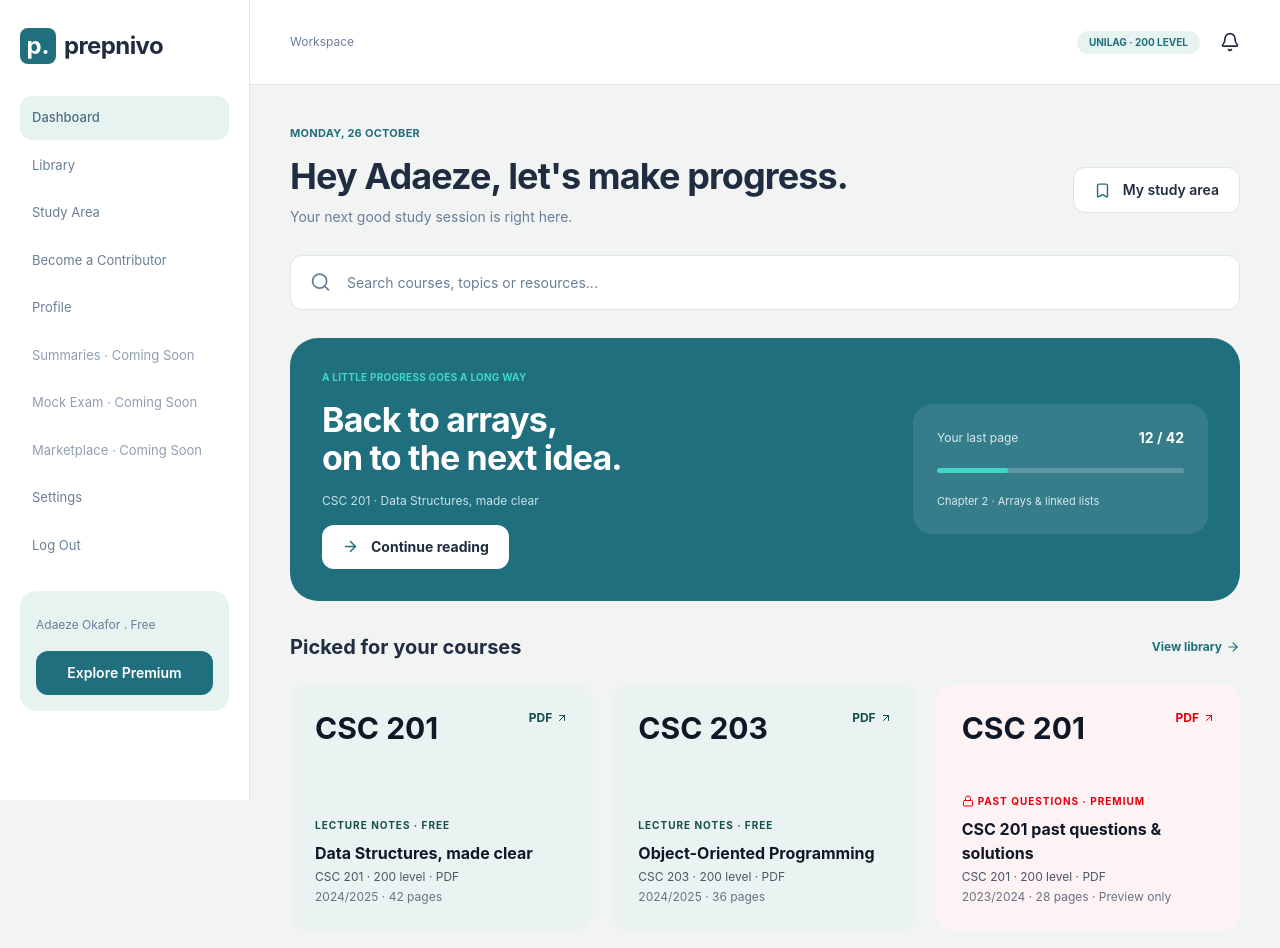
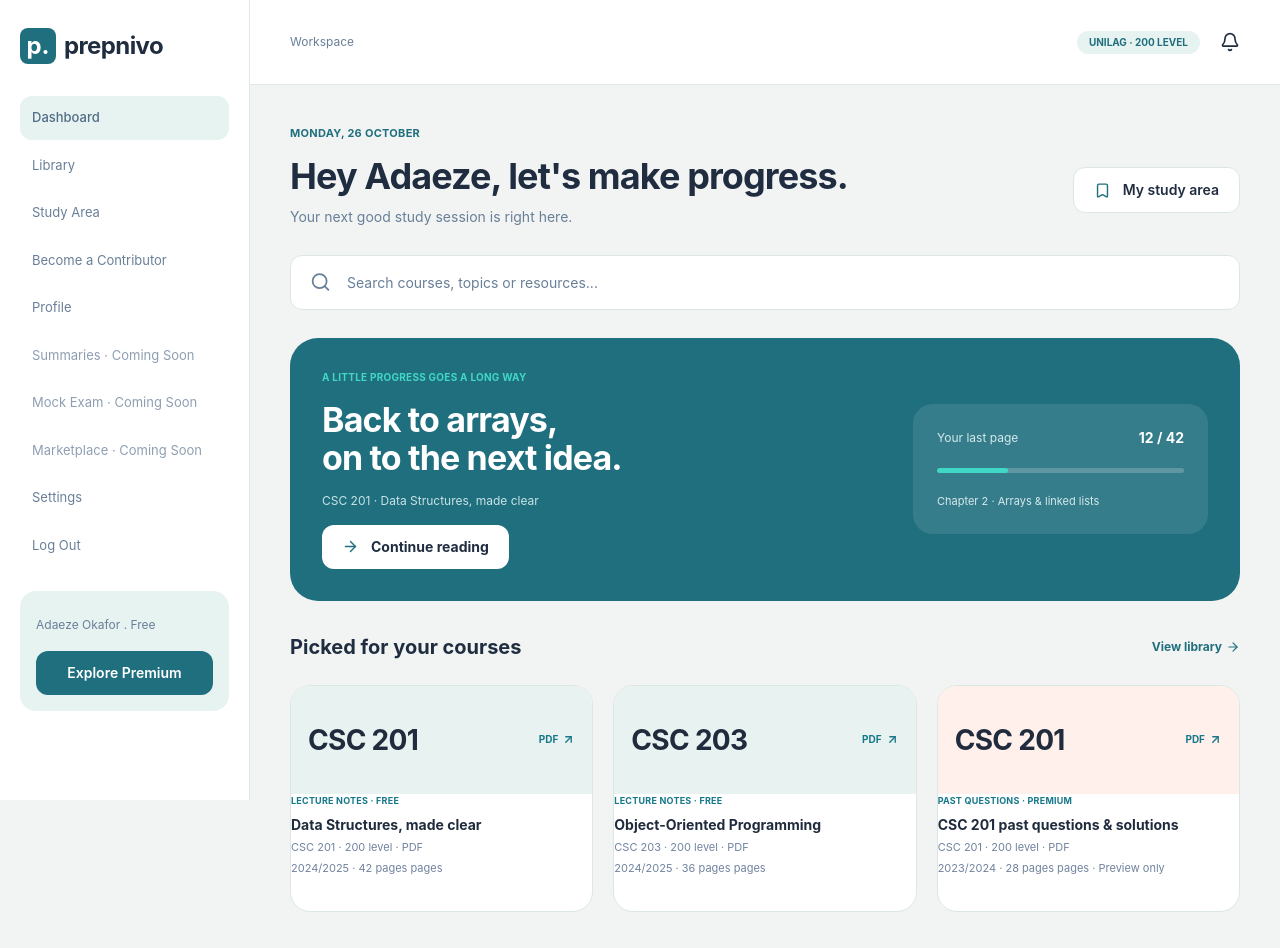
Before and after one commit to PrepNivo/prepnivo-frontend, a React (Vite) app: page /dashboard in a window 1280 px wide. Shown: the top 948 px of the page. Built offline with nearby package versions, Linux system fonts and the light colour scheme.

Commit message:
Minor UI tweaks in Library Page and Resource Component

```diff
--- a/src/components/ResourceCard.jsx
+++ b/src/components/ResourceCard.jsx
@@ -1,4 +1,4 @@
-import { ArrowUpRight, Lock } from 'lucide-react';
+import { ArrowUpRight } from 'lucide-react';
 
 export default function ResourceCard({
   courseCode,
@@ -11,35 +11,43 @@ export default function ResourceCard({
   isPremium = false,
   previewText = 'Preview only'
 }) {
-  // Dynamically switch styling based on whether the resource is Free or Premium
-  const themeClasses = isPremium
-    ? "bg-[#FDF2F4] dark:bg-[#34242B] hover:border-red-500/30"
-    : "bg-[#EBF3F2] dark:bg-[#133A38] hover:border-brand-teal/30";
+  return (
+    <div className=" group flex flex-col overflow-hidden rounded-[20px] border border-[#DCE7E5]
+    bg-white cursor-pointer transition-all duration-200 hover:shadow-md">
+      {/* Colored course header */}
+      <div className={` flex items-center justify-between min-h-[108px] px-4 py-6 sm:px-[17px]
+        ${isPremium ? 'bg-[#FFF0EB]' : 'bg-[#E8F3F1]'}
+      `}>
+        <h2 className=" text-[28px] font-bold tracking-tight text-[#202C3D]">
+          {courseCode}
+        </h2>
 
-  const textHighlight = isPremium
-    ? "text-red-600 dark:text-red-400"
-    : "text-brand-teal dark:text-brand-lightTeal";
-
-  return (
-    <div className={`rounded-2xl p-6 flex flex-col border border-transparent cursor-pointer transition-colors ${themeClasses}`}>
-      <div className="flex justify-between items-start mb-12">
-        <h2 className="text-3xl font-bold text-gray-900 dark:text-white">{courseCode}</h2>
-        <span className={`text-xs font-bold flex items-center gap-1 ${textHighlight}`}>
-          {format} <ArrowUpRight className="w-3 h-3" />
+        <span className=" flex items-center gap-1 text-[10px] font-bold text-[#16788A]">
+          {format}
+          <ArrowUpRight size={13} strokeWidth={2.5} />
         </span>
       </div>
 
-      <div className="mt-auto">
-        <p className={`text-[10px] font-bold uppercase tracking-widest mb-2 flex items-center gap-1 ${textHighlight}`}>
-          {isPremium && <Lock className="w-3 h-3" />} {type} · {isPremium ? 'Premium' : 'Free'}
+      {/* Resource information */}
+      <div className=" flex flex-1 flex-col min-h-[117px] p- ">
+
+        <p className=" mb-2 flex items-center gap-1 text-[9px] font-bold uppercase tracking-wide text-[#16788A]">
+          {type} · {isPremium ? 'Premium' : 'Free'}
         </p>
-        <h4 className="font-bold text-gray-900 dark:text-white mb-1">{title}</h4>
-        <p className="text-xs text-gray-600 dark:text-gray-400 mb-1">
+
+        <h4 className=" mb-1 text-[14px] font-bold leading-5 text-[#202C3D]">
+          {title}
+        </h4>
+
+        <p className=" mb-1 text-[11px] text-[#71839F]">
           {courseCode} · {level} · {format}
         </p>
-        <p className="text-xs text-gray-500">
-          {year} · {pages} {isPremium && `· ${previewText}`}
+
+        <p className=" text-[11px] text-[#71839F]">
+          {year} · {pages} pages
+          {isPremium && ` · ${previewText}`}
         </p>
+
       </div>
     </div>
   );
```
Also changed, not shown: src/pages/Library.jsx (line endings or trailing spaces).
